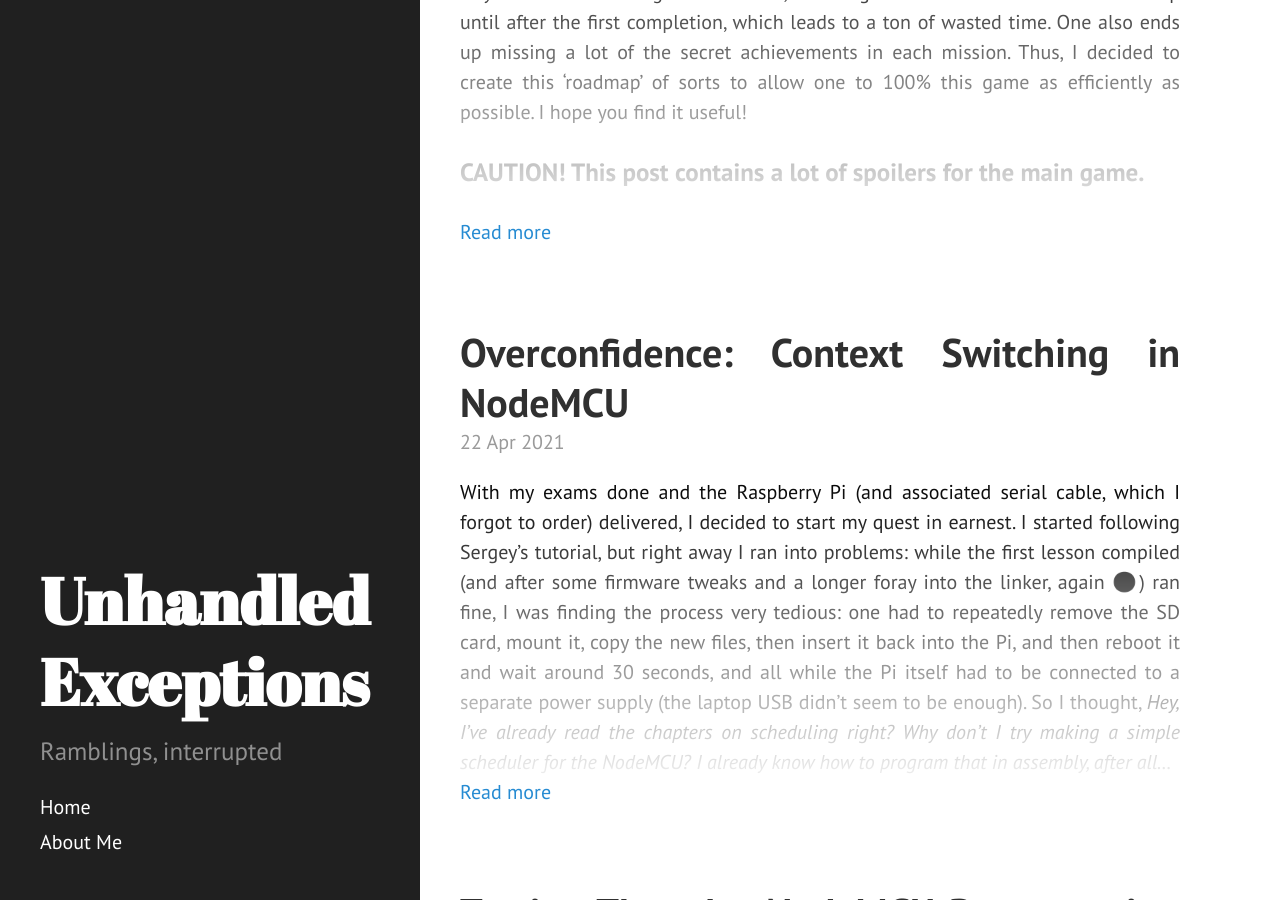
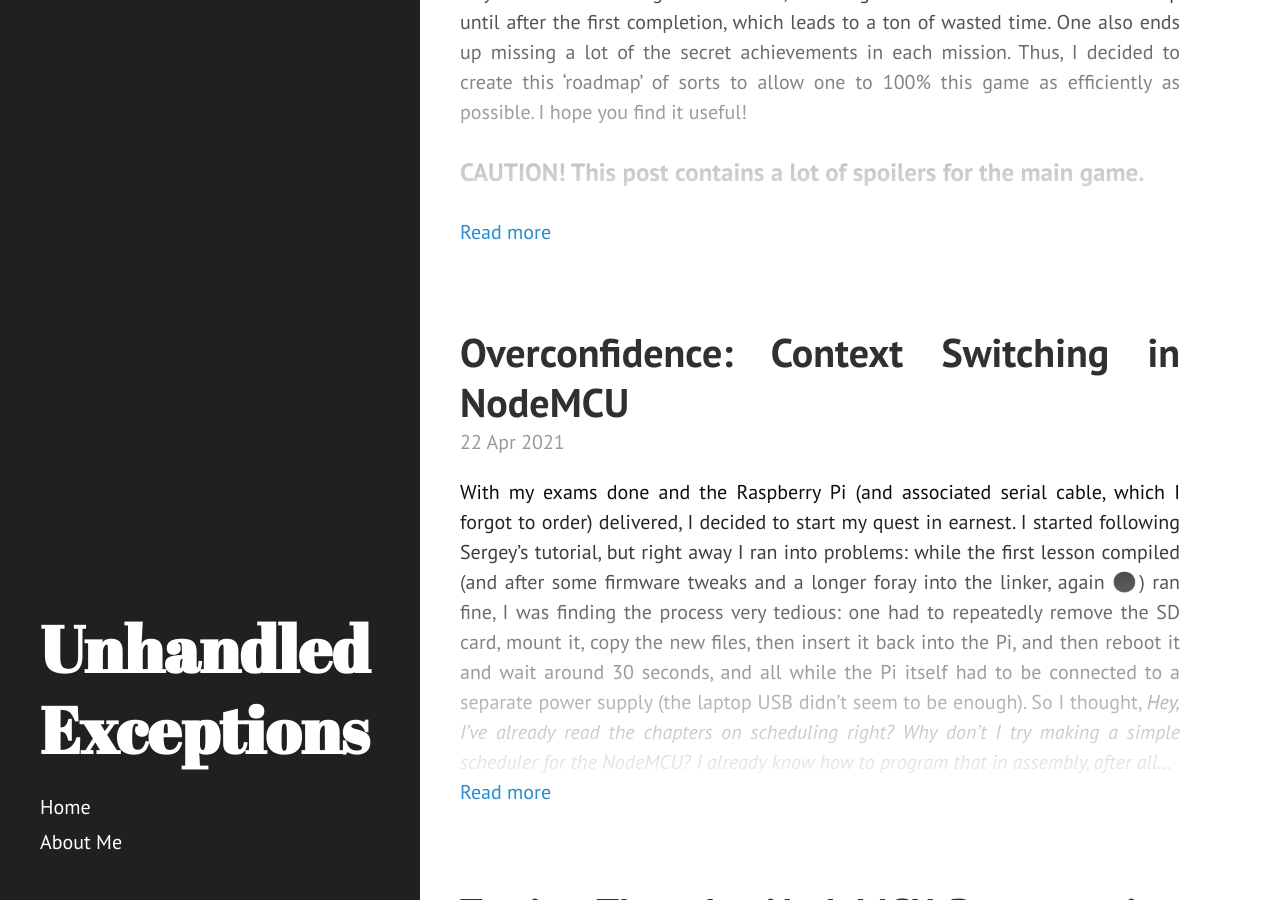
Before and after one commit to vedangnaik/vedangnaik.github.io, a Jekyll site: the page built from index.html, in a window 1280 px wide and 900 px high, scrolled down 313 px. Built offline with Jekyll 4.4.1, drawn with Linux system fonts in a browser that asks for light colours; the list of posts is cut into pages by our own code.

Commit message:
Removed tagline

```diff
--- a/_config.yml
+++ b/_config.yml
@@ -11,8 +11,8 @@ kramdown:
 
 # Setup
 title:            Unhandled Exceptions
-tagline:          'Ramblings, interrupted'
-description:      'Ramblings, interrupted'
+tagline:          ''
+description:      ''
 
 author:
   name:           'Vedang Naik'
```
